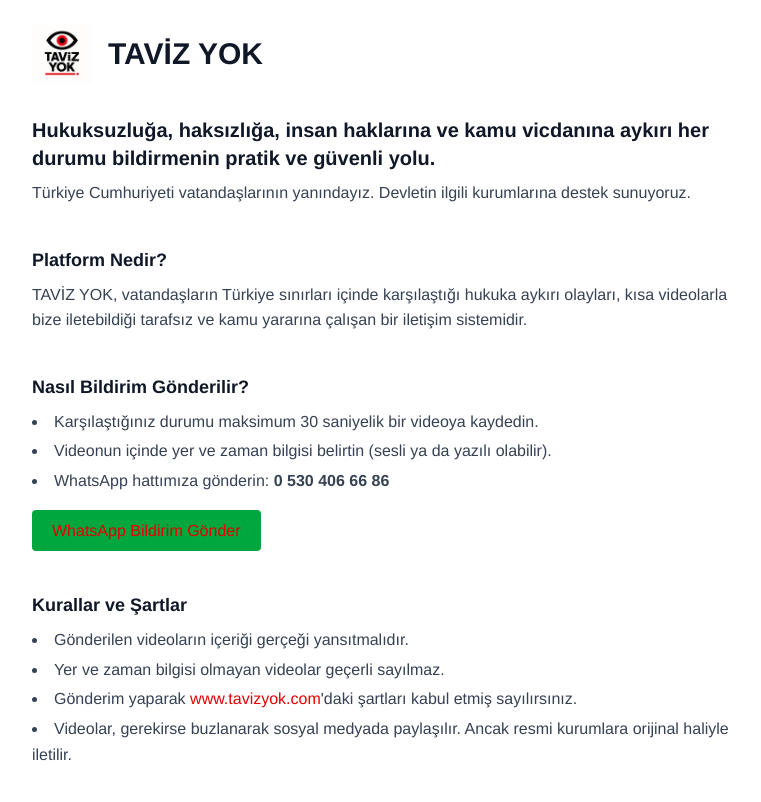
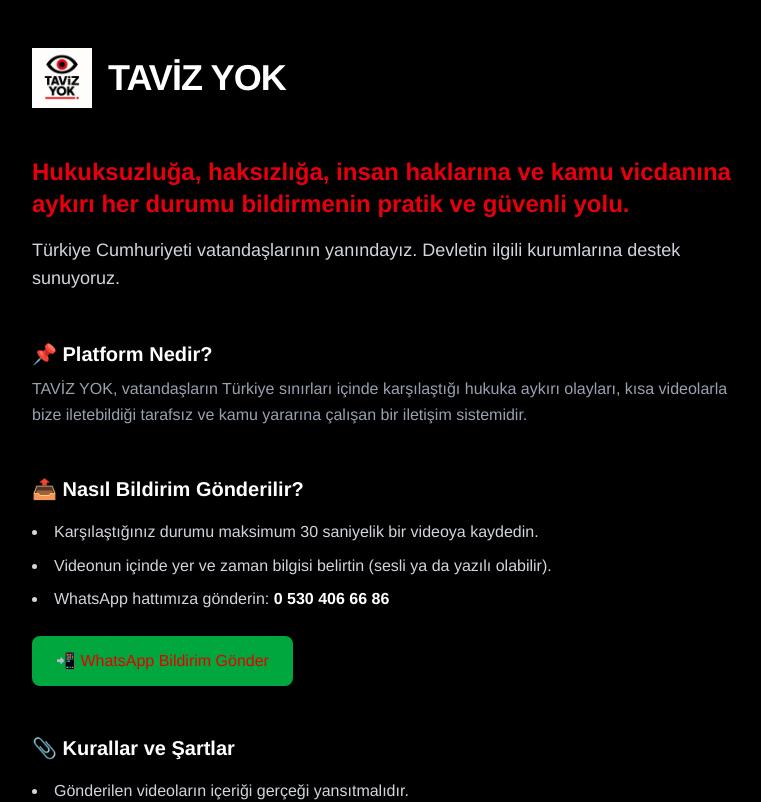
Before and after one commit to GurhanAksoy/tavizyok-website, a Next.js app: page / in a window 1280 px wide. Shown: the top 802 px of the page, without its empty margins (248-1009 px from the left). Built offline with nearby package versions, Linux system fonts and the light colour scheme.

Commit message:
Update page.js

```diff
--- a/src/app/page.js
+++ b/src/app/page.js
@@ -4,62 +4,62 @@
 
 export default function Home() {
   return (
-    <main className="min-h-screen bg-white text-gray-900">
-      <div className="max-w-3xl mx-auto p-6">
-        <header className="flex items-center space-x-4 mb-8">
+    <main className="min-h-screen bg-black text-white">
+      <div className="max-w-3xl mx-auto px-6 py-12">
+        <header className="flex items-center space-x-4 mb-12">
           <Image src="/logo.png" alt="Taviz Yok Logo" width={60} height={60} />
-          <h1 className="text-3xl font-extrabold">TAVİZ YOK</h1>
+          <h1 className="text-4xl font-extrabold tracking-tight text-white">TAVİZ YOK</h1>
         </header>
 
-        <section className="mb-10">
-          <h2 className="text-xl font-semibold mb-2">
+        <section className="mb-12">
+          <h2 className="text-2xl font-bold text-red-600 mb-4">
             Hukuksuzluğa, haksızlığa, insan haklarına ve kamu vicdanına aykırı her durumu bildirmenin pratik ve güvenli yolu.
           </h2>
-          <p className="text-gray-700">
+          <p className="text-gray-300 text-lg">
             Türkiye Cumhuriyeti vatandaşlarının yanındayız. Devletin ilgili kurumlarına destek sunuyoruz.
           </p>
         </section>
 
-        <section className="mb-10">
-          <h3 className="text-lg font-bold mb-2">Platform Nedir?</h3>
-          <p className="text-gray-700">
+        <section className="mb-12">
+          <h3 className="text-xl font-semibold text-white mb-2">📌 Platform Nedir?</h3>
+          <p className="text-gray-400">
             TAVİZ YOK, vatandaşların Türkiye sınırları içinde karşılaştığı hukuka aykırı olayları, kısa videolarla bize iletebildiği tarafsız ve kamu yararına çalışan bir iletişim sistemidir.
           </p>
         </section>
 
-        <section className="mb-10">
-          <h3 className="text-lg font-bold mb-2">Nasıl Bildirim Gönderilir?</h3>
-          <ul className="list-disc list-inside text-gray-700 space-y-1">
+        <section className="mb-12">
+          <h3 className="text-xl font-semibold text-white mb-4">📤 Nasıl Bildirim Gönderilir?</h3>
+          <ul className="list-disc list-inside text-gray-300 space-y-2">
             <li>Karşılaştığınız durumu maksimum 30 saniyelik bir videoya kaydedin.</li>
             <li>Videonun içinde yer ve zaman bilgisi belirtin (sesli ya da yazılı olabilir).</li>
-            <li>WhatsApp hattımıza gönderin: <strong>0 530 406 66 86</strong></li>
+            <li>WhatsApp hattımıza gönderin: <strong className="text-white">0 530 406 66 86</strong></li>
           </ul>
           <a
             href="https://wa.me/905304066686"
             target="_blank"
-            className="inline-block mt-4 bg-green-600 text-white px-5 py-2 rounded hover:bg-green-700 transition"
+            className="inline-block mt-6 bg-green-600 text-white px-6 py-3 rounded-lg hover:bg-green-700 transition"
           >
-            WhatsApp Bildirim Gönder
+            📲 WhatsApp Bildirim Gönder
           </a>
         </section>
 
-        <section className="mb-10">
-          <h3 className="text-lg font-bold mb-2">Kurallar ve Şartlar</h3>
-          <ul className="list-disc list-inside text-gray-700 space-y-1">
+        <section className="mb-12">
+          <h3 className="text-xl font-semibold text-white mb-4">📎 Kurallar ve Şartlar</h3>
+          <ul className="list-disc list-inside text-gray-300 space-y-2">
             <li>Gönderilen videoların içeriği gerçeği yansıtmalıdır.</li>
             <li>Yer ve zaman bilgisi olmayan videolar geçerli sayılmaz.</li>
             <li>
               Gönderim yaparak{' '}
-              <a href="https://tavizyok.com" className="underline text-red-600">
+              <a href="https://tavizyok.com" className="underline text-red-500 hover:text-red-400">
                 www.tavizyok.com
-              </a>
+              </a>{' '}
               'daki şartları kabul etmiş sayılırsınız.
             </li>
             <li>Videolar, gerekirse buzlanarak sosyal medyada paylaşılır. Ancak resmi kurumlara orijinal haliyle iletilir.</li>
           </ul>
         </section>
 
-        <footer className="text-sm text-gray-600 border-t pt-4">
+        <footer className="text-sm text-gray-500 border-t border-gray-700 pt-6">
           <p>📞 WhatsApp: 0 530 406 66 86 | 📧 tavizyokplatformu@gmail.com</p>
           <p>© 2025 TAVİZ YOK. Tüm hakları saklıdır.</p>
         </footer>
```
